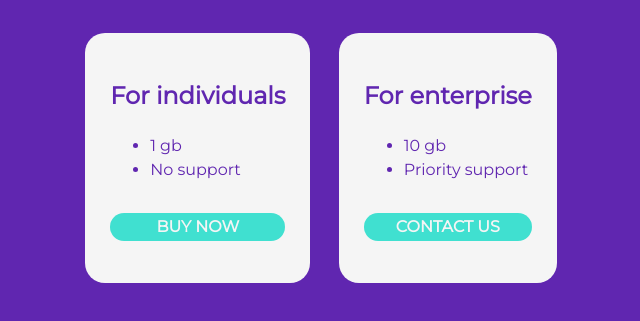
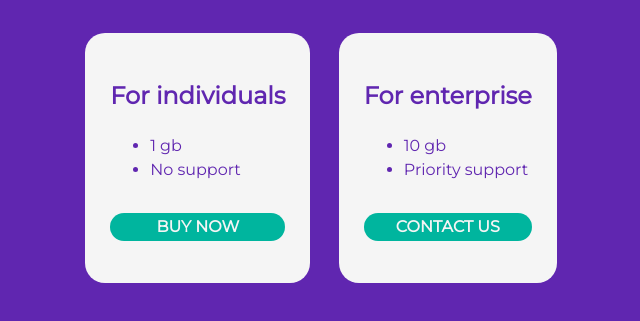
Before and after one commit to Dali-codes/price-cards-scrimba-project, a plain HTML site: page index.html in a window 1280 px wide. Shown: the part 115-436 px from the top of the page, without its empty margins (319-959 px from the left). Drawn offline with nearby package versions, Linux system fonts and the light colour scheme.

Commit message:
Modified button background color for contrast

```diff
--- a/index.css
+++ b/index.css
@@ -31,7 +31,7 @@ h1 {
 .btn {
     border: none;
     border-radius: 20px;
-    background: turquoise;
+    background: #00b59e;
     color: whitesmoke;
     font-weight: 600;
     padding: 5px 15px;
```
